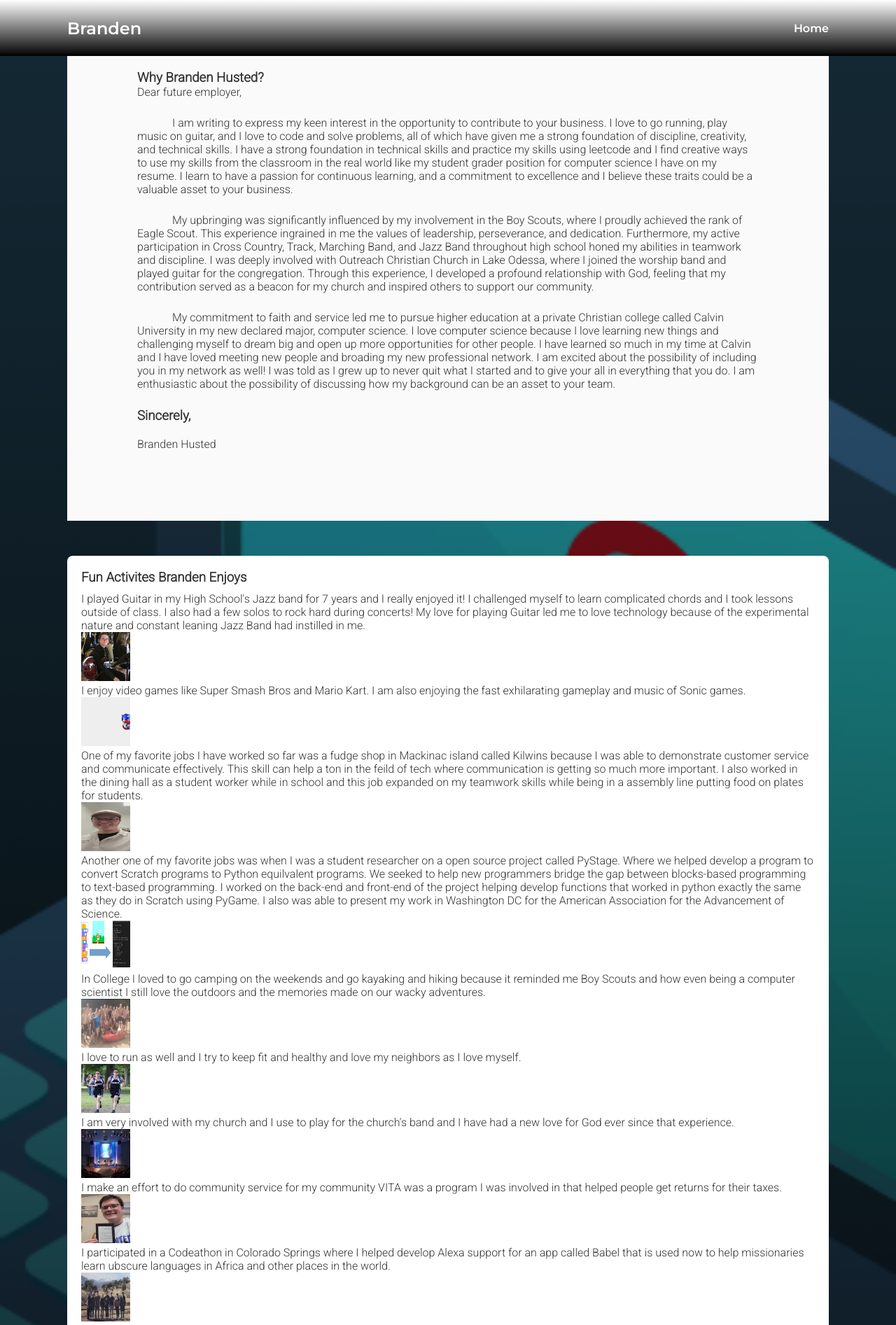
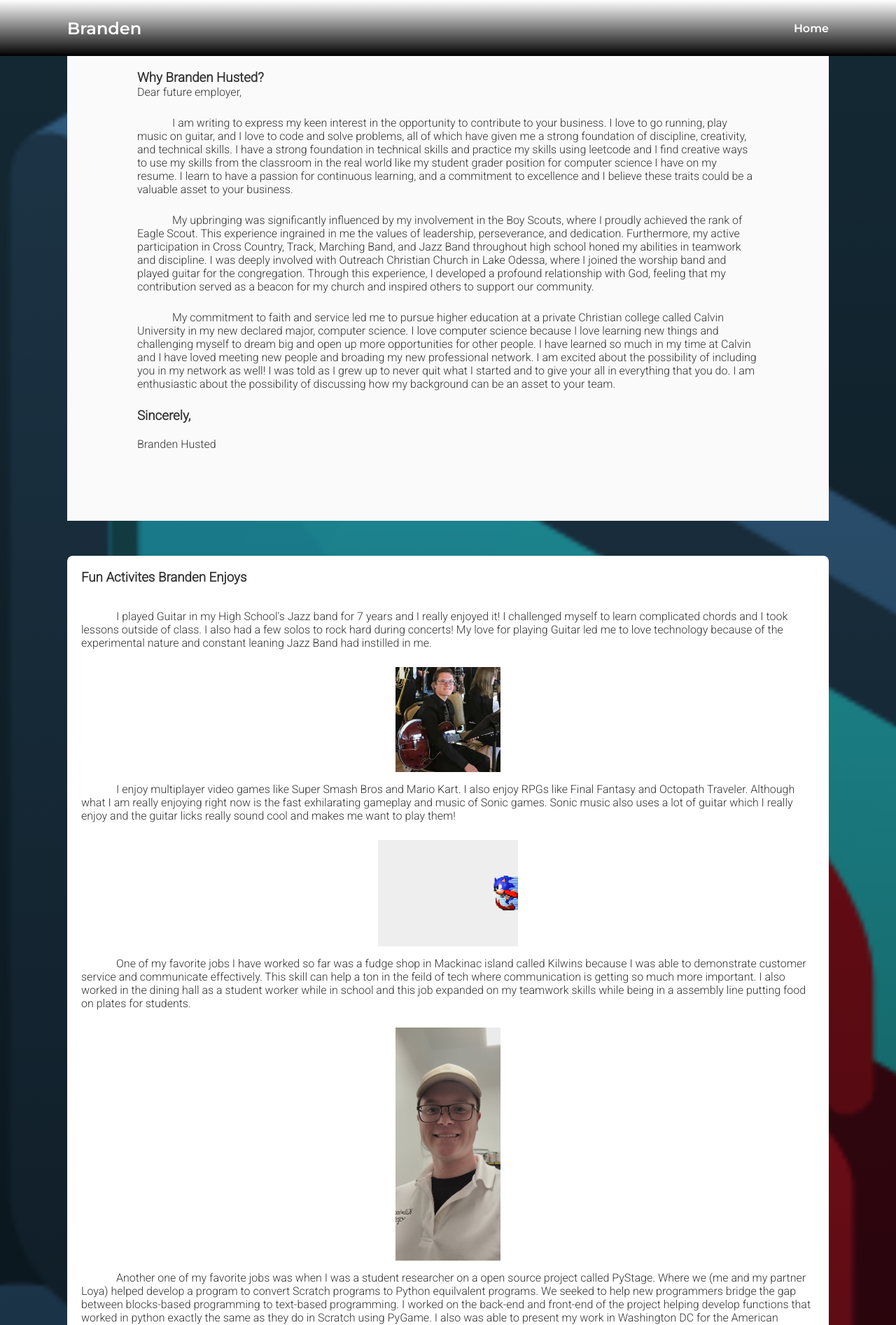
Before and after one commit to brandenHusted/PersonalWebsite, a PHP site: page /connect.html in a window 1280 px wide. Shown: the top 1893 px of the page at 70% size. Run offline with PHP 8.4, Linux system fonts and the light colour scheme.

Commit message:
added spacing and gmail icon

```diff
--- a/connect.html
+++ b/connect.html
@@ -52,36 +52,59 @@
 
 
     <div id="funActivities">
-        <h3>Fun Activites Branden Enjoys</h3>
-        <div>I played Guitar in my High School's Jazz band for 7 years and I really enjoyed it! I challenged myself to learn complicated chords and I took lessons outside of class. I also had a few solos to rock hard during concerts!
+        <h3 class="greeting">Fun Activites Branden Enjoys</h3>
+        <div class = "end">I played Guitar in my High School's Jazz band for 7 years and I really enjoyed it! I challenged myself to learn complicated chords and I took lessons outside of class. I also had a few solos to rock hard during concerts!
         My love for playing Guitar led me to love technology because of the experimental nature and constant leaning Jazz Band had instilled in me.</div>
-        <img src="images/guitar.jpg" alt="guitar Logo" style="width:70px;height:70px;">
-        <div>I enjoy video games like Super Smash Bros and Mario Kart. I am also enjoying the fast exhilarating gameplay and music of Sonic games.</div>
-        <img src="images/sega.gif" alt="sega Logo" style="width:70px;height:70px;">
-        <div>One of my favorite jobs I have worked so far was a fudge shop in Mackinac island called Kilwins because I was able to demonstrate customer service and communicate effectively. This skill can help a ton in the feild of tech where communication is getting so much more important.
+        <div class="centerpicture">
+            <img src="images/guitar.jpg" alt="guitar Logo" style="width:150px;height:auto;">
+        </div>
+        <div class = "end">I enjoy multiplayer video games like Super Smash Bros and Mario Kart. I also enjoy RPGs like Final Fantasy and Octopath Traveler. Although what I am really enjoying right now is the fast exhilarating gameplay and music of Sonic games. Sonic music also uses a lot of guitar which I really enjoy and the guitar licks really sound cool and makes me want to play them!</div>
+        <div class="centerpicture">
+            <img src="images/sega.gif" alt="sega Logo" style="width:200px;height:auto;">
+        </div>
+        <div class = "end">One of my favorite jobs I have worked so far was a fudge shop in Mackinac island called Kilwins because I was able to demonstrate customer service and communicate effectively. This skill can help a ton in the feild of tech where communication is getting so much more important.
             I also worked in the dining hall as a student worker while in school and this job expanded on my teamwork skills while being in a assembly line putting food on plates for students.
         </div>
-        <img src="images/kilwins.jpg" alt="kilwins Logo" style="width:70px;height:70px;">
-        <div>Another one of my favorite jobs was when I was a student researcher on a open source project called PyStage. Where we helped develop a program to convert Scratch programs to Python equilvalent programs.
+        <div class="centerpicture">
+            <img src="images/kilwins.jpg" alt="kilwins Logo" style="width:150px;height: auto;">
+        </div>
+        <div class = "end">Another one of my favorite jobs was when I was a student researcher on a open source project called PyStage. Where we (me and my partner Loya) helped develop a program to convert Scratch programs to Python equilvalent programs.
         We seeked to help new programmers bridge the gap between blocks-based programming to text-based programming. I worked on the back-end and front-end of the project helping develop functions that worked in python exactly the same as they do in Scratch using PyGame.
         I also was able to present my work in Washington DC for the American Association for the Advancement of Science.</div>
-        <img src = "images/pystage.png" alt="pystage Logo" style="width:70px;height:70px;">
-        <div>In College I loved to go camping on the weekends and go kayaking and hiking because it reminded me Boy Scouts and how even being a computer scientist I still love the outdoors and the memories made on our wacky adventures.</div>
-        <img src = "images/outdoorFun.jpg" alt="outdoors Logo" style="width:70px;height:70px;">
-        <div>I love to run as well and I try to keep fit and healthy and love my neighbors as I love myself.</div>
-        <img src = "images/running.jpg" alt="running Logo" style="width:70px;height:70px;">
-        <div>I am very involved with my church and I use to play for the church's band and I have had a new love for God ever since that experience.</div>
-        <img src = "images/outreach.jpg" alt="stage Logo" style="width:70px;height:70px;">
-        <div>I make an effort to do community service for my community VITA was a program I was involved in that helped people get returns for their taxes.</div>
-        <img src = "images/vita.jpg" alt="vita Logo" style="width:70px;height:70px;">
-        <div> I participated in a Codeathon in Colorado Springs where I helped develop Alexa support for an app called Babel that is used now to help missionaries learn ubscure languages in Africa and other places in the world.</div>
-        <img src = "images/codeathon.jpg" alt="codeathon Logo" style="width:70px;height:70px;">
-        <div> The place I have worked the longest at is Meijer and I strived everyday to help our local store be as successful as they possibility could be. I loved working there because the work enviroment Meijer has built and maintained was excellent.</div>
-        <img src = "images/Meijer_logo.png" alt="Meijer Logo" style="width:70px;height:70px;">
-        <div>Right now I am working on a React project that has two ways to use AI. You can tell the AI your answers to your questions or you can use a standard built in database.
+        <div class="centerpicture">
+            <img src = "images/pystage.png" alt="pystage Logo" style="width:400px;height: auto;">
+        </div>
+        <div class = "end">In College I loved to go camping on the weekends and go kayaking and hiking because it reminded me Boy Scouts and how even being a computer scientist I still love the outdoors and the memories made on our wacky adventures. This one picture you see below is from a trip our entire dorm did together! We had a blast in the water and we camped at a near by campsite the next night.</div>
+        <div class="centerpicture">
+            <img src = "images/outdoorFun.jpg" alt="outdoors Logo" style="width:400px;height: auto;">
+        </div>
+        <div class = "end">I love to run and I try to keep fit and healthy. I did Cross Country and Track in High School and I continued to run on my own throughout college. I beleive it is very important to keep yourself in shape because it benefits your mood and helps you study better.
+                            In the picture below I am neck to neck with my twin brother, who do you think will win?
+        </div>
+        <div class="centerpicture">
+            <img src = "images/running.jpg" alt="running Logo" style="width:200px;height: auto;">
+        </div>
+        <div class = "end">I am very involved with my church and I use to play for the church's band and I have had a new love for God ever since that experience. I am a Christian and I try my best to be proactive in sharing my faith. I joined a group at college that takes time every other week to go downtown in Grand Rapids Michigan to preach the Gospel.</div>
+        <div class="centerpicture">
+            <img src = "images/outreach.jpg" alt="stage Logo" style="width:200px;height: auto;">
+        </div>
+        <div class = "end">I make an effort to do community service for my community VITA was a program I was involved in that helped people get returns for their taxes. I was also involved in a living learning community in my Junior year of college where we did 20 hours a community service per semester.</div>
+        <div class="centerpicture">
+            <img src = "images/vita.jpg" alt="vita Logo" style="width:200px;height: auto;">
+        </div>
+        <div class = "end"> I participated in a Codeathon in Colorado Springs where I helped develop Alexa support for an app called Babel that is used now to help missionaries learn ubscure languages in Africa and other places in the world. I thought this was a great opportunity to network and expand my skills outside of the classroom. This event lasted the week of spring break in my freshman year of college.</div>
+        <div class="centerpicture">
+            <img src = "images/codeathon.jpg" alt="codeathon Logo" style="width:200px;height: auto;">
+        </div>
+        <div> The place I have worked the longest at is Meijer and I strived everyday to help our local store be as successful as they possibility could be. I loved working there because the work enviroment Meijer has built and maintained was excellent. I worked hard everyday and my boss told me that she was so happy everyday I showed up to work.</div>
+        <div class="centerpicture">
+            <img src = "images/Meijer_logo.png" alt="Meijer Logo" style="width:200px;height: auto;">
+        </div>
+        <div class = "end">Right now I am working on a React project that has two ways to use AI. You can tell the AI your answers to your questions or you can use a standard built in database.
         This option was created becuase I felt as if AI was making problem solving skills go extinct. Now you can still ask questions and have answers for later but you have to work to solve your question.</div>
-        <img src="images/chatbot.jpg" alt="chatbot Logo" style="width:70px;height:70px;">
-
+        <div class="centerpicture">
+            <img src="images/chatbot.jpg" alt="chatbot Logo" style="width:100px;height: auto;">
+        </div>
 
     </div>
     </div>
--- a/styles/connect.css
+++ b/styles/connect.css
@@ -19,13 +19,18 @@
     background-image: linear-gradient(to bottom, rgba(0,0,0,0), rgba(0,0,0,1)), url(../images/cyber-attack.gif);
     background-position: center center;
     background-size: cover;
-    padding-bottom: 2000px;
+    padding-bottom: 3400px; /* lengthen the length of page */
 }
 .end {
     padding-bottom: 25px;
     text-indent: 50px;
 }
 
+.centerpicture {
+    padding-bottom: 15px;
+    display: flex;
+    justify-content: center;
+}
 .greeting {
     padding-bottom: 25px;
 }
--- a/styles/footer.js
+++ b/styles/footer.js
@@ -23,8 +23,7 @@ function footer(){
 
                         <a href="https://www.instagram.com/brandenhusted21/" target="_blank" class="fa fa-instagram"></a>\
 
-
-                        <button onclick="window.location.href='mailto:statefan1324@gmail.com'">Send me an email</button>
+                        <a href="mailto:statefan1324@gmail.com" target="_blank" class="fa fa-envelope"></a>\
 
 
                     </div>\
```
